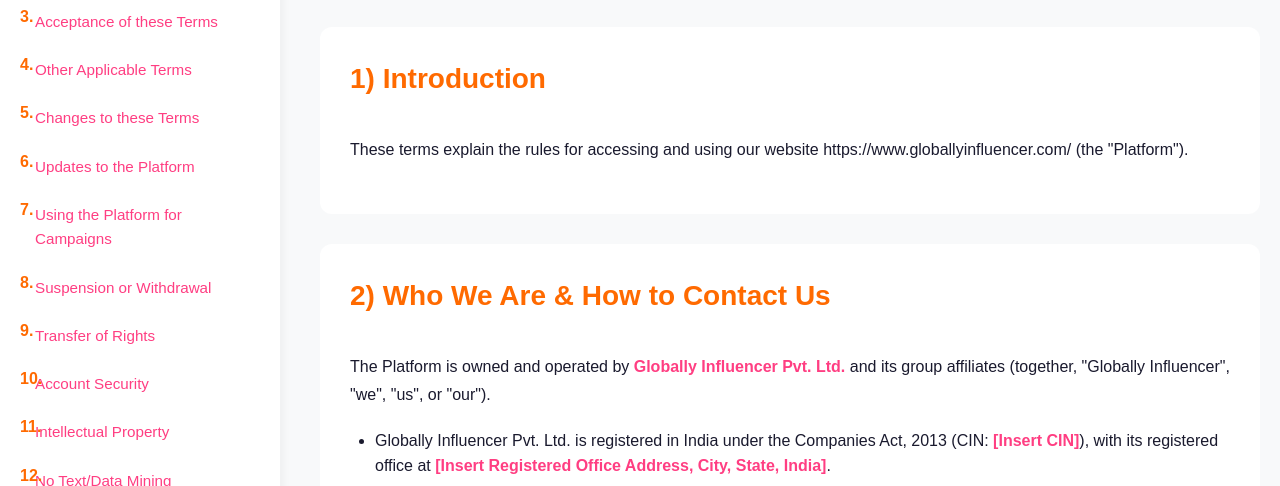
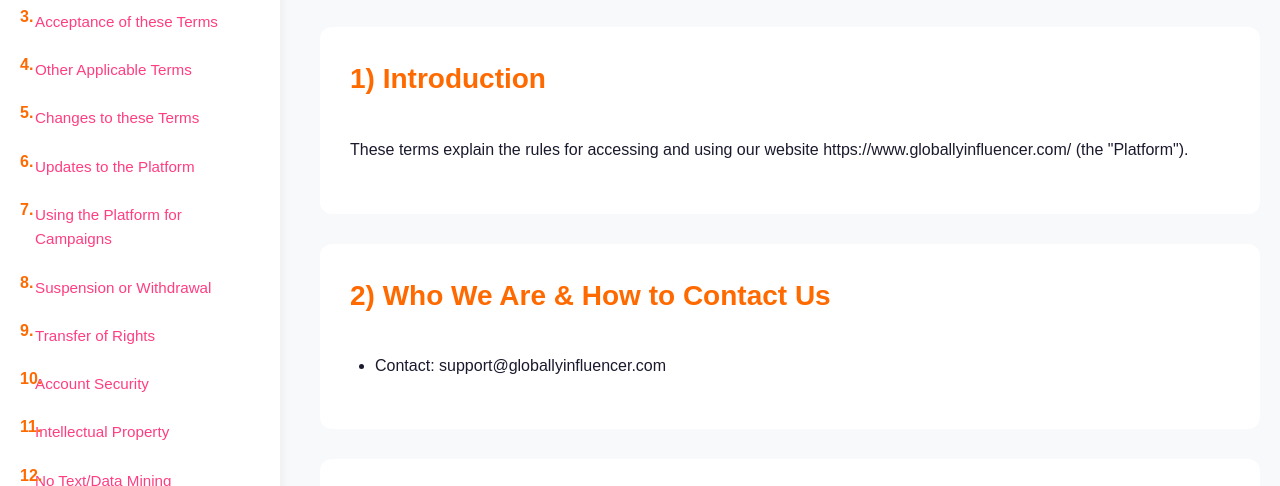
Before and after one commit to firdos0/globlr-influence, a website: page platformterms.html in a window 1280 px wide. Shown: the part 285-771 px from the top of the page. Drawn offline with Linux system fonts and the light colour scheme.

Commit message:
commit status

```diff
--- a/platformterms.html
+++ b/platformterms.html
@@ -346,13 +346,13 @@
             </section>
             <section id="who-we-are" class="content-section">
                 <h2>2) Who We Are &amp; How to Contact Us</h2>
-                <p>The Platform is owned and operated by <strong>Globally Influencer Pvt. Ltd.</strong> and its group
-                    affiliates (together, "Globally Influencer", "we", "us", or "our").</p>
+                <!-- <p>The Platform is owned and operated by <strong>Globally Influencer Pvt. Ltd.</strong> and its group
+                    affiliates (together, "Globally Influencer", "we", "us", or "our").</p> -->
                 <ul>
-                    <li>Globally Influencer Pvt. Ltd. is registered in India under the Companies Act, 2013 (CIN:
+                    <!-- <li>Globally Influencer Pvt. Ltd. is registered in India under the Companies Act, 2013 (CIN:
                         <strong>[Insert CIN]</strong>), with its registered office at <strong>[Insert Registered Office
                             Address, City, State, India]</strong>.
-                    </li>
+                    </li> -->
                     <li>Contact: <a href="mailto:support@globallyinfluencer.com">support@globallyinfluencer.com</a></li>
                 </ul>
             </section>
@@ -511,11 +511,11 @@
                     suggest endorsement where none exists. For uses beyond this, contact <a
                         href="mailto:support@globallyinfluencer.com">support@globallyinfluencer.com</a>.</p>
             </section>
-            <section id="law" class="content-section">
+            <!-- <section id="law" class="content-section">
                 <h2>23) Governing Law &amp; Jurisdiction</h2>
                 <p>These terms (and any non‑contractual disputes or claims) are governed by the laws of India. The
                     courts of <strong>[Insert City, State, India]</strong> shall have exclusive jurisdiction.</p>
-            </section>
+            </section> -->
             <footer>
                 <div class="sentiment">
                     POSITIVE SENTIMENT: <span class="sentiment-value">92%</span>
```
Also changed, not shown: privicy.html (+1 -1 lines).
